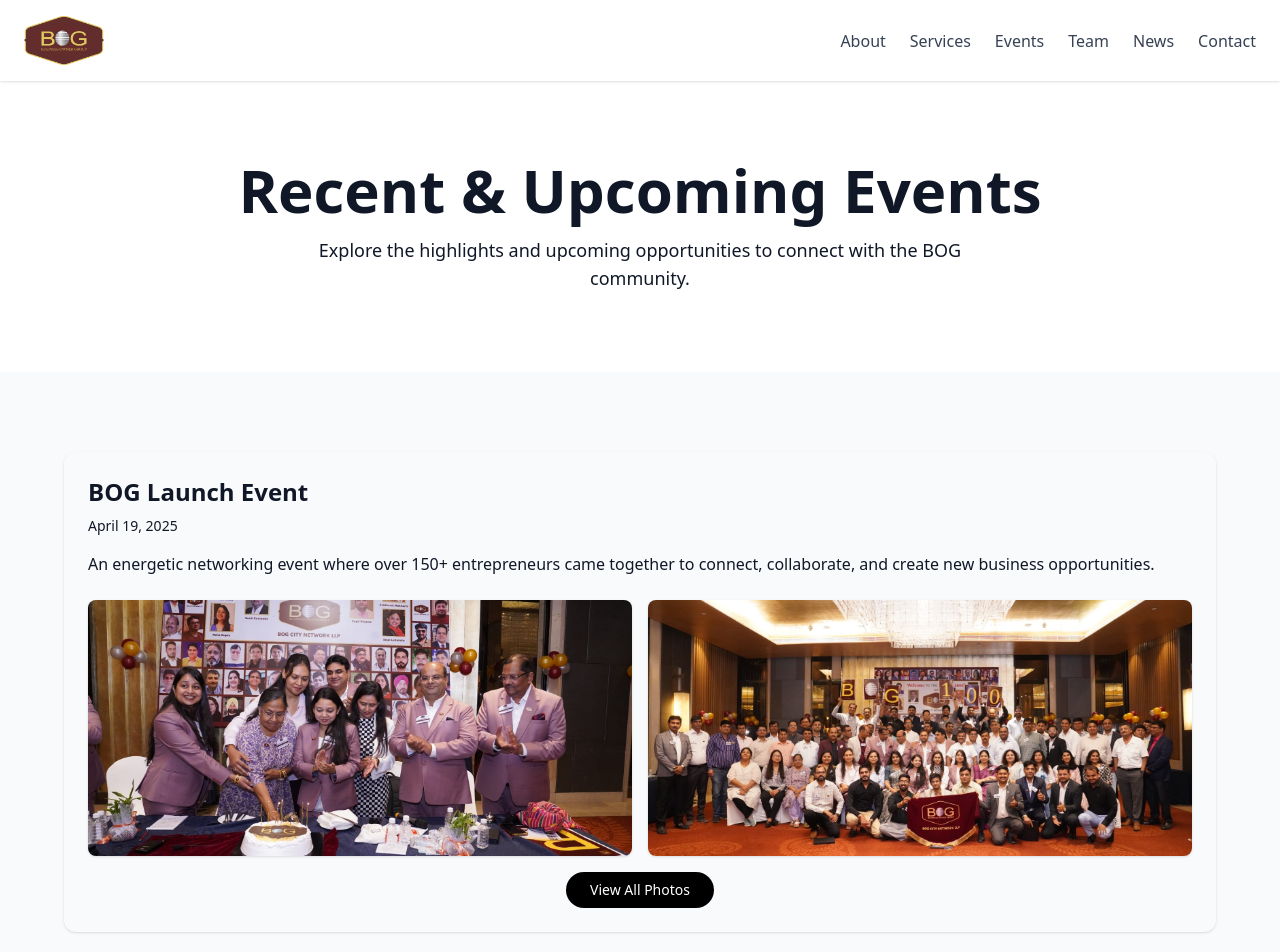
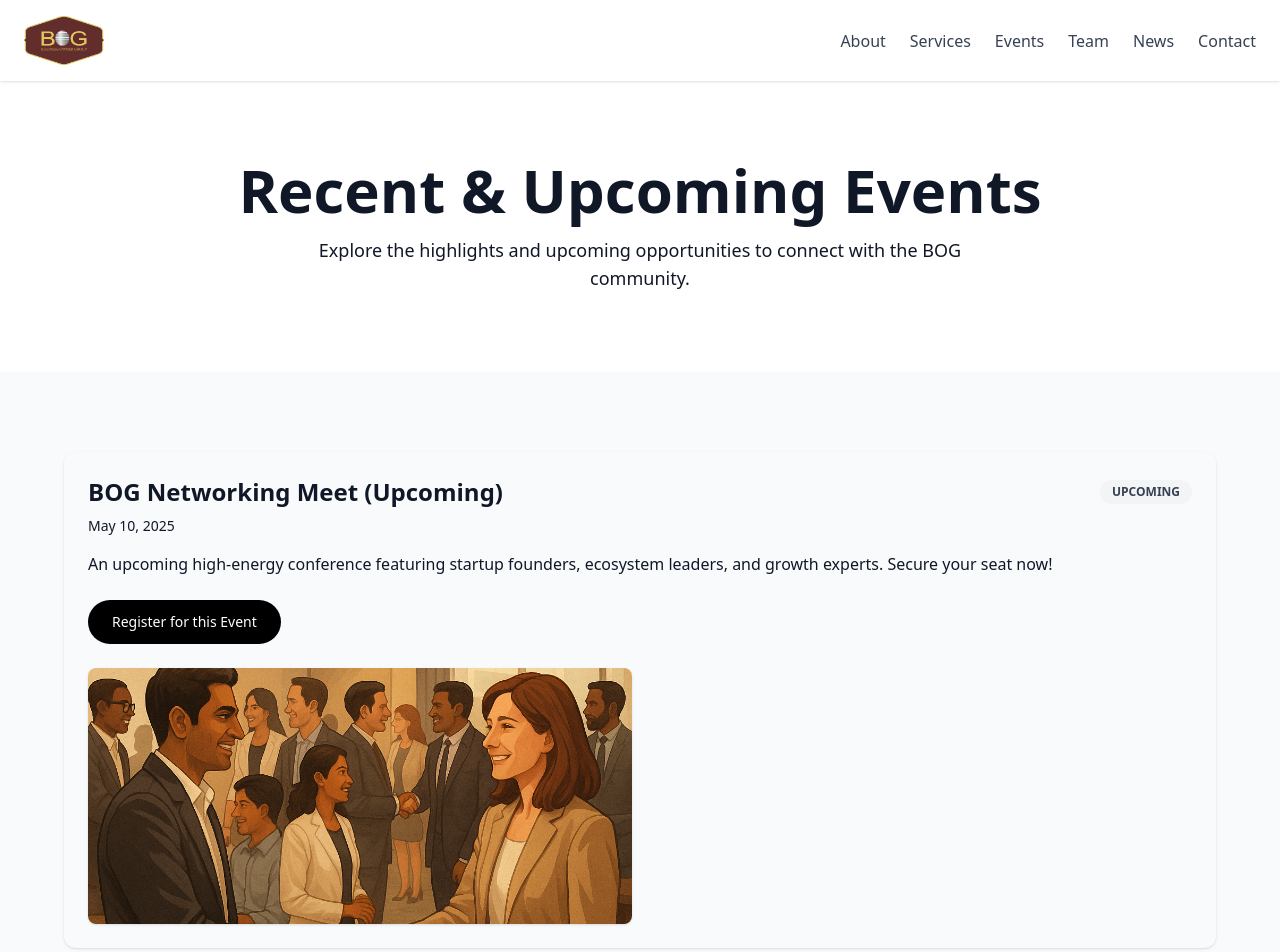
Before and after one commit to imhimanshujain/bogjaipur, a Next.js app: page /events in a window 1280 px wide. Shown: the top 952 px of the page. Built offline with nearby package versions, Linux system fonts and the light colour scheme.

Commit message:
meet and greet event

```diff
--- a/app/events/page.tsx
+++ b/app/events/page.tsx
@@ -7,13 +7,13 @@
 import Image from 'next/image'
 
 const events = [
-  // {
-  //   title: 'Startup Success Conclave (Upcoming)',
-  //   date: 'August 10, 2025',
-  //   description: 'An upcoming high-energy conference featuring startup founders, ecosystem leaders, and growth experts. Secure your seat now!',
-  //   images: [],
-  //   upcoming: true
-  // },
+  {
+    title: 'BOG Networking Meet (Upcoming)',
+    date: 'May 10, 2025',
+    description: 'An upcoming high-energy conference featuring startup founders, ecosystem leaders, and growth experts. Secure your seat now!',
+    images: ['/meet.png'],
+    upcoming: true
+  },
   {
     title: 'BOG Launch Event',
     date: 'April 19, 2025',
```
Also changed, not shown: public/meet.png (added).
